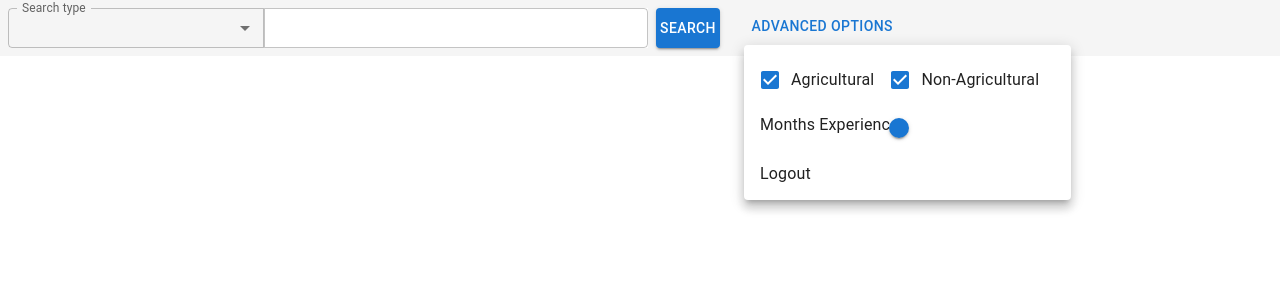
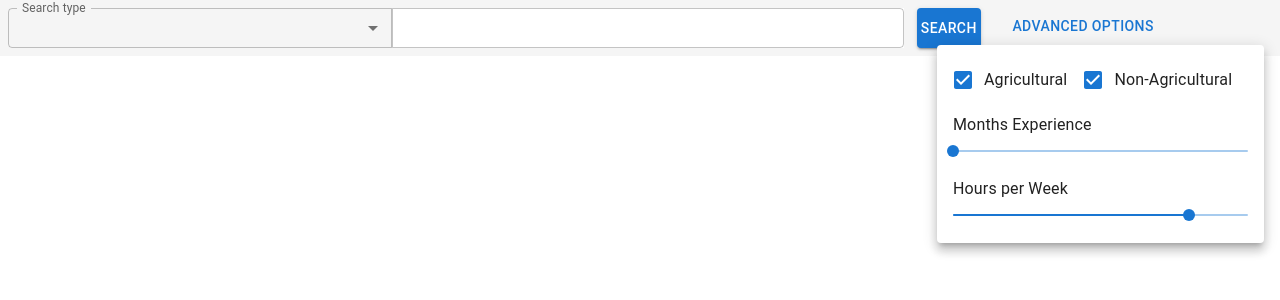
Before and after one commit to puddleglum56/wisjs, a React (Create React App) app: page / in a window 1280 px wide. Both pictures are taken after a click on the button "ADVANCED OPTIONS". Shown: the top 300 px of the page. Built offline with nearby package versions, Linux system fonts and the light colour scheme.

Commit message:
Finish search bar stuff

```diff
--- a/src/advanced_options_menu/AdvancedOptionsMenu.tsx
+++ b/src/advanced_options_menu/AdvancedOptionsMenu.tsx
@@ -59,23 +59,24 @@ export default function BasicMenu() {
           'aria-labelledby': 'basic-button',
         }}
       >
-        <MenuItem onClick={handleClose}>
+        <MenuItem>
           <FormGroup sx={{display: "inline"}}>
             <FormControlLabel control={<Checkbox defaultChecked />} label="Agricultural" />
             <FormControlLabel control={<Checkbox defaultChecked />} label="Non-Agricultural" />
           </FormGroup>
         </MenuItem>
-        <MenuItem onClick={handleClose}>
-          <Stack direction="row">
-            <div>
-              <Typography>Months Experience</Typography>
-            </div>
-            <div>
-              <Slider defaultValue={0} max={12} valueLabelDisplay="auto" aria-label="slider-experience-required" />
-            </div>
+        <MenuItem>
+          <Stack direction="column" sx={{minWidth: "100%"}}>
+            <Typography> Months Experience </Typography>
+            <Slider defaultValue={0} max={12} size="small" valueLabelDisplay="auto" aria-label="slider-experience-required" />
           </Stack>
         </MenuItem>
-        <MenuItem onClick={handleClose}>Logout</MenuItem>
+        <MenuItem>
+          <Stack direction="column" sx={{minWidth: "100%"}}>
+            <Typography>Hours per Week</Typography>
+            <Slider defaultValue={40} max={50} size="small" valueLabelDisplay="auto" aria-label="slider-hours" />
+          </Stack>
+        </MenuItem>
       </Menu>
     </div>
   );
--- a/src/search_bar/SearchBar.tsx
+++ b/src/search_bar/SearchBar.tsx
@@ -8,7 +8,7 @@ function SearchBar() {
 
   return (
   <>
-  <FormControl className="search-select" sx={{minWidth: "20%"}}>
+  <FormControl className="search-select" sx={{minWidth: "30%"}}>
       <InputLabel>Search type</InputLabel>
       <Select
       value={age}
@@ -16,13 +16,11 @@ function SearchBar() {
       size="small"
       onChange={handleChange}
       >
-        <MenuItem value="field1">Field 1</MenuItem>
-        <MenuItem value="field2">Field 2</MenuItem>
-        <MenuItem value="field3">Field 3</MenuItem>
+        <MenuItem value="job-title">Job Title</MenuItem>
       </Select>
     </FormControl>
-    <TextField variant="outlined" size="small" className="search-input" sx={{backgroundColor: "white", minWidth: "30%"}}/>
-    <Button variant="contained" className="search-button" sx={{marginLeft: "1vh", maxWidth: "5%"}}>Search</Button>
+    <TextField variant="outlined" size="small" className="search-input" sx={{backgroundColor: "white", minWidth: "40%"}}/>
+    <Button variant="contained" className="search-button" sx={{marginLeft: "1vw", maxWidth: "5%"}}>Search</Button>
   </>
   );
 }
```
